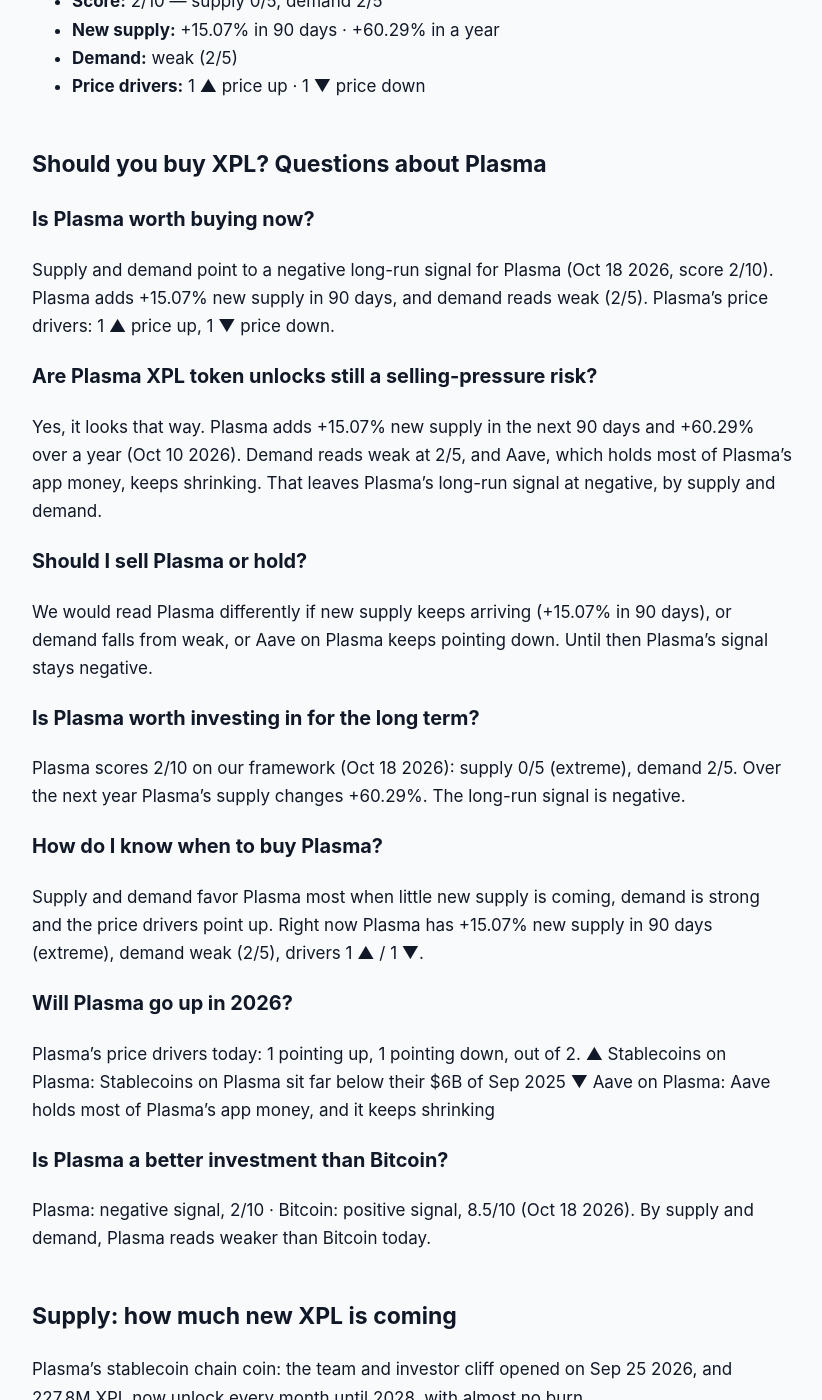
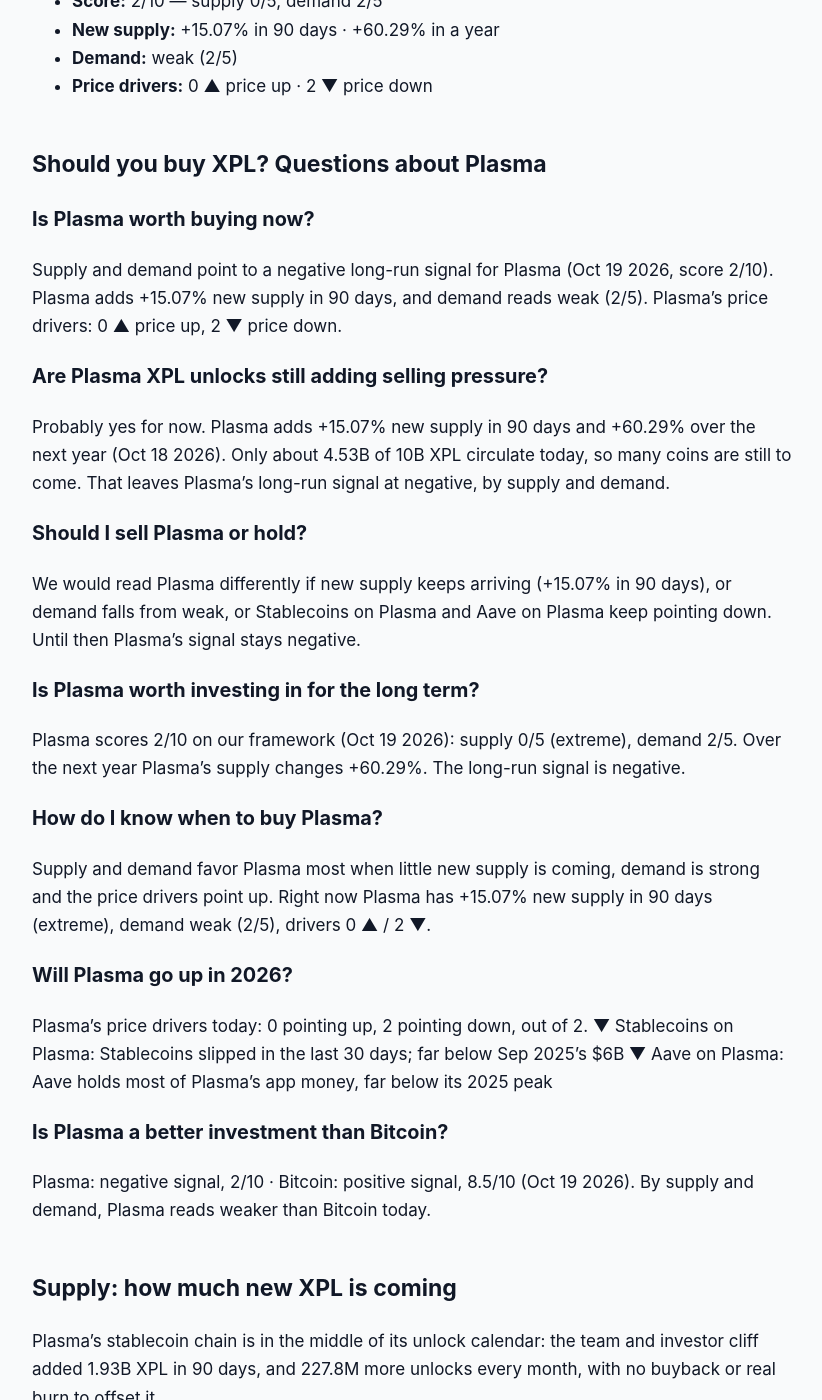
Before and after one commit to jeevansongmy-spec/mrnasdog-articles, a Jekyll site: the page built from crypto/xpl-coin-research.md, in a window 1280 px wide and 1400 px high, scrolled down 328 px. Shown: the whole window, without its empty margins (228-1050 px from the left). Built offline with Jekyll 4.4.1, drawn with Linux system fonts in a browser that asks for light colours; some of the changed text lies outside the part shown.

Commit message:
coin hubs: 2 coin pages + 2 §0.46 links (2026-10-19)

```diff
--- a/crypto/xpl-coin-research.md
+++ b/crypto/xpl-coin-research.md
@@ -1,6 +1,6 @@
 ---
 title:         "Should You Buy XPL? Plasma Supply, Demand and What Moves Its Price"
-description:   "As of Oct 18 2026, Plasma scores 2/10 on our framework, and its supply-and-demand signal reads negative."
+description:   "As of Oct 19 2026, Plasma scores 2/10 on our framework, and its supply-and-demand signal reads negative."
 canonical_url: "https://mrnasdog.com/research/xpl"
 content_type:  "coin_hub"
 tags:          ["crypto", "xpl", "plasma", "should-i-buy"]
@@ -8,49 +8,49 @@ published:     true
 ---
 # Should You Buy XPL? Plasma Supply, Demand and What Moves Its Price
 
-*Source: https://mrnasdog.com/research/xpl — numbers checked Oct 18 2026*
+*Source: https://mrnasdog.com/research/xpl — numbers checked Oct 19 2026*
 
-As of Oct 18 2026, Plasma scores 2/10 on our framework, and its supply-and-demand signal reads **negative**.
+As of Oct 19 2026, Plasma scores 2/10 on our framework, and its supply-and-demand signal reads **negative**.
 
 - **Long-run signal:** negative — XPL, read by supply and demand
 - **Score:** 2/10 — supply 0/5, demand 2/5
 - **New supply:** +15.07% in 90 days · +60.29% in a year
 - **Demand:** weak (2/5)
-- **Price drivers:** 1 ▲ price up · 1 ▼ price down
+- **Price drivers:** 0 ▲ price up · 2 ▼ price down
 
 ## Should you buy XPL? Questions about Plasma
 
 ### Is Plasma worth buying now?
 
-Supply and demand point to a negative long-run signal for Plasma (Oct 18 2026, score 2/10). Plasma adds +15.07% new supply in 90 days, and demand reads weak (2/5). Plasma's price drivers: 1 ▲ price up, 1 ▼ price down.
+Supply and demand point to a negative long-run signal for Plasma (Oct 19 2026, score 2/10). Plasma adds +15.07% new supply in 90 days, and demand reads weak (2/5). Plasma's price drivers: 0 ▲ price up, 2 ▼ price down.
 
-### Are Plasma XPL token unlocks still a selling-pressure risk?
+### Are Plasma XPL unlocks still adding selling pressure?
 
-Yes, it looks that way. Plasma adds +15.07% new supply in the next 90 days and +60.29% over a year (Oct 10 2026). Demand reads weak at 2/5, and Aave, which holds most of Plasma's app money, keeps shrinking. That leaves Plasma's long-run signal at negative, by supply and demand.
+Probably yes for now. Plasma adds +15.07% new supply in 90 days and +60.29% over the next year (Oct 18 2026). Only about 4.53B of 10B XPL circulate today, so many coins are still to come. That leaves Plasma's long-run signal at negative, by supply and demand.
 
 ### Should I sell Plasma or hold?
 
-We would read Plasma differently if new supply keeps arriving (+15.07% in 90 days), or demand falls from weak, or Aave on Plasma keeps pointing down. Until then Plasma's signal stays negative.
+We would read Plasma differently if new supply keeps arriving (+15.07% in 90 days), or demand falls from weak, or Stablecoins on Plasma and Aave on Plasma keep pointing down. Until then Plasma's signal stays negative.
 
 ### Is Plasma worth investing in for the long term?
 
-Plasma scores 2/10 on our framework (Oct 18 2026): supply 0/5 (extreme), demand 2/5. Over the next year Plasma's supply changes +60.29%. The long-run signal is negative.
+Plasma scores 2/10 on our framework (Oct 19 2026): supply 0/5 (extreme), demand 2/5. Over the next year Plasma's supply changes +60.29%. The long-run signal is negative.
 
 ### How do I know when to buy Plasma?
 
-Supply and demand favor Plasma most when little new supply is coming, demand is strong and the price drivers point up. Right now Plasma has +15.07% new supply in 90 days (extreme), demand weak (2/5), drivers 1 ▲ / 1 ▼.
+Supply and demand favor Plasma most when little new supply is coming, demand is strong and the price drivers point up. Right now Plasma has +15.07% new supply in 90 days (extreme), demand weak (2/5), drivers 0 ▲ / 2 ▼.
 
 ### Will Plasma go up in 2026?
 
-Plasma's price drivers today: 1 pointing up, 1 pointing down, out of 2. ▲ Stablecoins on Plasma: Stablecoins on Plasma sit far below their $6B of Sep 2025 ▼ Aave on Plasma: Aave holds most of Plasma's app money, and it keeps shrinking
+Plasma's price drivers today: 0 pointing up, 2 pointing down, out of 2. ▼ Stablecoins on Plasma: Stablecoins slipped in the last 30 days; far below Sep 2025's $6B ▼ Aave on Plasma: Aave holds most of Plasma's app money, far below its 2025 peak
 
 ### Is Plasma a better investment than Bitcoin?
 
-Plasma: negative signal, 2/10 · Bitcoin: positive signal, 8.5/10 (Oct 18 2026). By supply and demand, Plasma reads weaker than Bitcoin today.
+Plasma: negative signal, 2/10 · Bitcoin: positive signal, 8.5/10 (Oct 19 2026). By supply and demand, Plasma reads weaker than Bitcoin today.
 
 ## Supply: how much new XPL is coming
 
-Plasma's stablecoin chain coin: the team and investor cliff opened on Sep 25 2026, and 227.8M XPL now unlock every month until 2028, with almost no burn.
+Plasma's stablecoin chain is in the middle of its unlock calendar: the team and investor cliff added 1.93B XPL in 90 days, and 227.8M more unlocks every month, with no buyback or real burn to offset it.
 
 Expect +15.07% more XPL in 90 days (+60.29% over the year). On supply alone Plasma gets 0/5 — extreme, #8 of 101 for new supply.
 
@@ -62,26 +62,26 @@ How much do people want XPL? **weak** — 2 out of 5, #65 of 110.
 
 ## XPL price drivers the score does not count
 
-Plasma has 2 price drivers. Right now: 1 up, 1 down.
+Plasma has 2 price drivers. Right now: 0 up, 2 down.
 
-### ▲ Stablecoins on Plasma
+### ▼ Stablecoins on Plasma
 
-Stablecoins on Plasma sit far below their $6B of Sep 2025
+Stablecoins slipped in the last 30 days; far below Sep 2025's $6B
 
-More dollars on Plasma → price up · Dollars leave Plasma → price down. Now: ▲ up side.
+More dollars on Plasma → price up · Dollars leave Plasma → price down. Now: ▼ down side.
 
 | Date | Stablecoins |
 |---|---|
 | Jul 31 2026 | $0.91B |
 | Aug 31 2026 | $1.05B |
 | Sep 30 2026 | $1.45B |
-| Oct 18 2026 | $1.34B |
+| Oct 19 2026 | $1.34B |
 
-*Checked Oct 10 2026*
+*Checked Oct 18 2026*
 
 ### ▼ Aave on Plasma
 
-Aave holds most of Plasma's app money, and it keeps shrinking
+Aave holds most of Plasma's app money, far below its 2025 peak
 
 Good for the price: Aave deposits grow. Bad for it: Aave deposits shrink. Today: the price-down case.
 
@@ -90,14 +90,14 @@ Good for the price: Aave deposits grow. Bad for it: Aave deposits shrink. Today:
 | Jul 31 2026 | $0.545B |
 | Aug 31 2026 | $0.509B |
 | Sep 30 2026 | $0.474B |
-| Oct 18 2026 | $0.495B |
+| Oct 19 2026 | $0.486B |
 
-*Checked Oct 10 2026*
+*Checked Oct 18 2026*
 
 ## Read more on XPL
 
 - The long read on Plasma supply: https://mrnasdog.com/research/xpl/inflation
 - Which crypto to buy now — XPL next to every coin we rank: https://mrnasdog.com/coins
-- How the Plasma score is built: https://mrnasdog.com/research/pressure-framework/full
+- About the Plasma score: https://mrnasdog.com/research/pressure-framework/full
 
 *Every answer here applies basic economic theory — the law of supply and demand — to this coin's data. It is not financial advice.*
```
Also changed, not shown: crypto/fet-coin-research.md (+20 -22 lines), crypto/fet-pressure-framework.md (+19 -19 lines), crypto/xpl-pressure-framework.md (+25 -17 lines).
